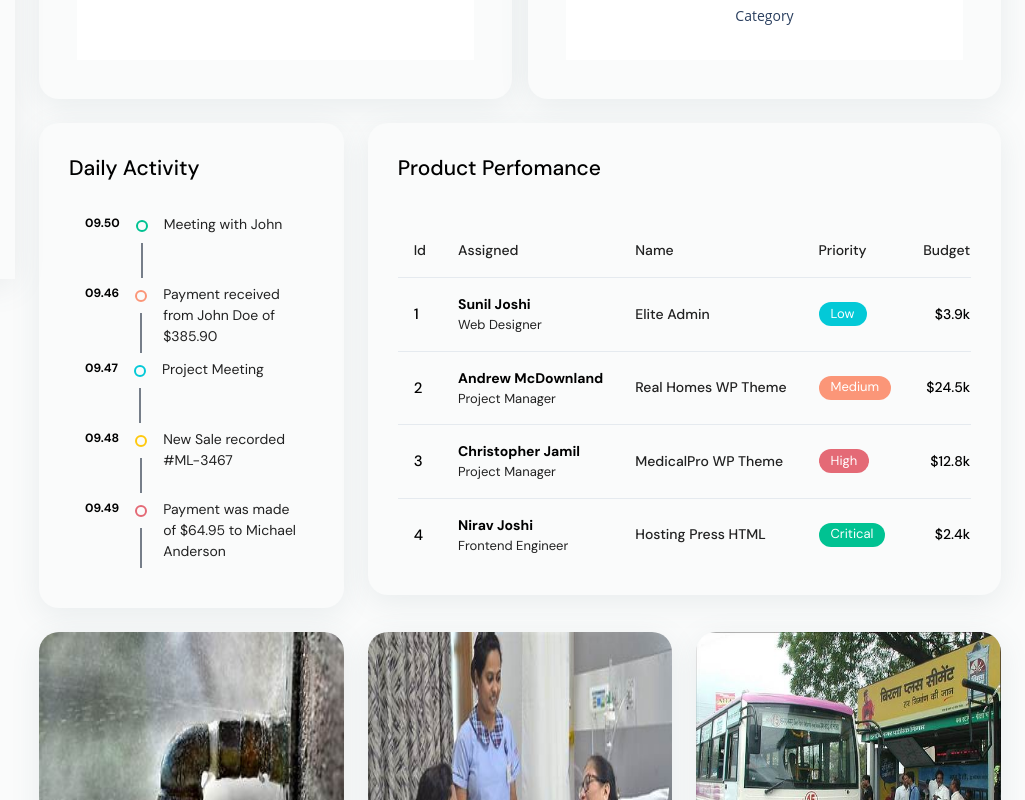
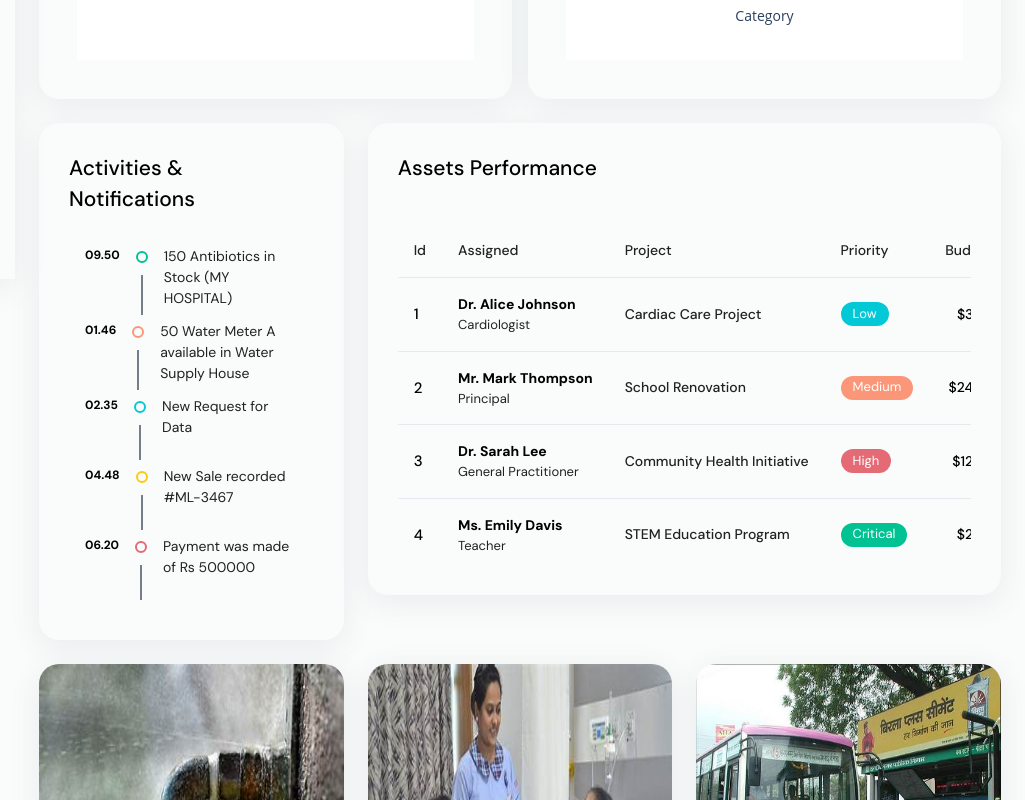
Before and after one commit to darshansharma19/Hack-Ndore, a Next.js app: page / in a window 1280 px wide. Shown: the part 521-1321 px from the top of the page, without its empty margins (255-1280 px from the left). Built offline with nearby package versions, Linux system fonts and the light colour scheme.

Commit message:
new fixs

```diff
--- a/src/app/(DashboardLayout)/components/dashboard/DailyActivity.tsx
+++ b/src/app/(DashboardLayout)/components/dashboard/DailyActivity.tsx
@@ -12,33 +12,33 @@ const activities = [
   {
     time: "09.50",
     color: "success.main",
-    text: "Meeting with John",
+    text: "150 Antibiotics in Stock (MY HOSPITAL) ",
   },
   {
-    time: "09.46",
+    time: "01.46",
     color: "secondary.main",
-    text: "Payment received from John Doe of $385.90",
+    text: "50 Water Meter A available in Water Supply House",
   },
   {
-    time: "09.47",
+    time: "02.35",
     color: "primary.main",
-    text: "Project Meeting",
+    text: "New Request for Data",
   },
   {
-    time: "09.48",
+    time: "04.48",
     color: "warning.main",
     text: "New Sale recorded #ML-3467",
   },
   {
-    time: "09.49",
+    time: "06.20",
     color: "error.main",
-    text: "Payment was made of $64.95 to Michael Anderson",
+    text: "Payment was made of Rs 500000",
   },
 ];
 
 const DailyActivity = () => {
   return (
-    <DashboardCard title="Daily Activity">
+    <DashboardCard title="Activities & Notifications">
       <Timeline
         sx={{
           p: 0,
--- a/src/app/(DashboardLayout)/components/dashboard/ProductPerformance.tsx
+++ b/src/app/(DashboardLayout)/components/dashboard/ProductPerformance.tsx
@@ -15,45 +15,45 @@ import BaseCard from "../shared/DashboardCard";
 const products = [
   {
     id: "1",
-    name: "Sunil Joshi",
-    post: "Web Designer",
-    pname: "Elite Admin",
+    name: "Dr. Alice Johnson",
+    post: "Cardiologist",
+    pname: "Cardiac Care Project",
     priority: "Low",
     pbg: "primary.main",
     budget: "3.9",
   },
   {
     id: "2",
-    name: "Andrew McDownland",
-    post: "Project Manager",
-    pname: "Real Homes WP Theme",
+    name: "Mr. Mark Thompson",
+    post: "Principal",
+    pname: "School Renovation",
     priority: "Medium",
     pbg: "secondary.main",
     budget: "24.5",
   },
   {
     id: "3",
-    name: "Christopher Jamil",
-    post: "Project Manager",
-    pname: "MedicalPro WP Theme",
+    name: "Dr. Sarah Lee",
+    post: "General Practitioner",
+    pname: "Community Health Initiative",
     priority: "High",
     pbg: "error.main",
     budget: "12.8",
   },
   {
     id: "4",
-    name: "Nirav Joshi",
-    post: "Frontend Engineer",
-    pname: "Hosting Press HTML",
+    name: "Ms. Emily Davis",
+    post: "Teacher",
+    pname: "STEM Education Program",
     priority: "Critical",
     pbg: "success.main",
     budget: "2.4",
   },
 ];
 
-const ProductPerfomance = () => {
+const ProductPerformance = () => {
   return (
-    <BaseCard title="Product Perfomance">
+    <BaseCard title="Assets Performance">
       <TableContainer
         sx={{
           width: {
@@ -83,7 +83,7 @@ const ProductPerfomance = () => {
               </TableCell>
               <TableCell>
                 <Typography color="textSecondary" variant="h6">
-                  Name
+                  Project
                 </Typography>
               </TableCell>
               <TableCell>
@@ -100,7 +100,7 @@ const ProductPerfomance = () => {
           </TableHead>
           <TableBody>
             {products.map((product) => (
-              <TableRow key={product.name}>
+              <TableRow key={product.id}>
                 <TableCell>
                   <Typography fontSize="15px" fontWeight={500}>
                     {product.id}
@@ -147,4 +147,4 @@ const ProductPerfomance = () => {
   );
 };
 
-export default ProductPerfomance;
+export default ProductPerformance;
```
